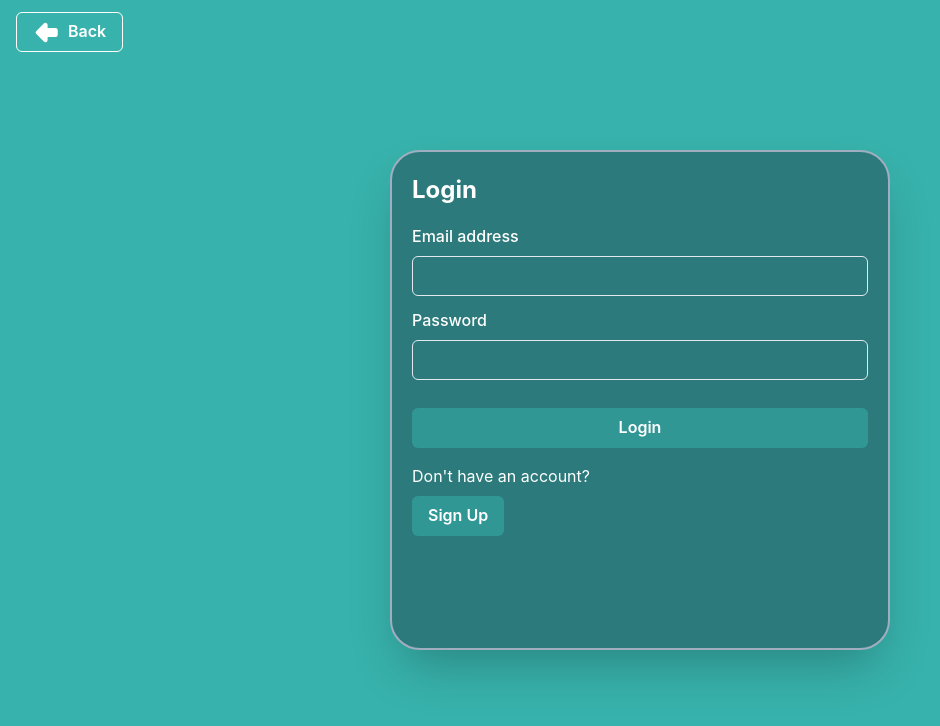
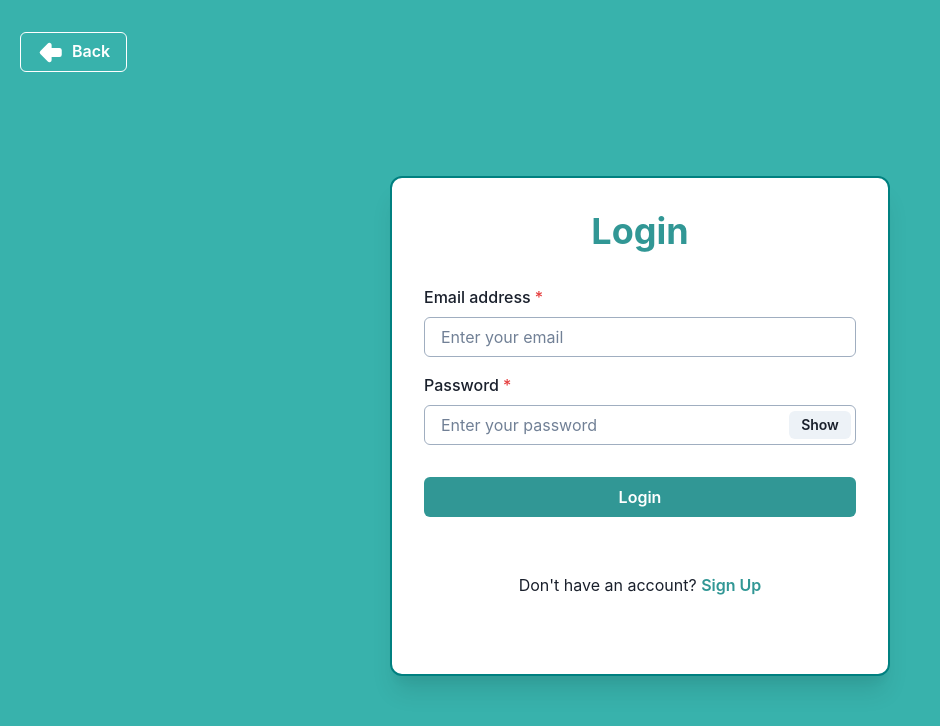
Before and after one commit to htripathi12/chess-nexus, a React (Create React App) app: page /login in a window 1280 px wide. Shown: the top 726 px of the page, without its empty margins (0-940 px from the left). Built offline with nearby package versions, Linux system fonts and the light colour scheme.

Commit message:
revamped routing and styling for signup/login completed

```diff
--- a/src/pages/Login.js
+++ b/src/pages/Login.js
@@ -1,13 +1,17 @@
 import React, { useState } from 'react';
 import Axios from 'axios';
 import { useNavigate } from 'react-router-dom';
-import { Container, AbsoluteCenter, Button, FormControl, FormLabel, Input, Stack, Text} from '@chakra-ui/react';
+import { Box, Container, VStack, Button, FormControl, FormLabel,
+  Input, Text, Heading, useToast, InputGroup, InputRightElement
+} from '@chakra-ui/react';
 import BackButton from '../components/BackButton';
 
 function Login() {
     const [email, setEmail] = useState('');
     const [password, setPassword] = useState('');
+    const [showPassword, setShowPassword] = useState(false);
     const navigate = useNavigate();
+    const toast = useToast();
 
     const handleLogin = (e) => {
         e.preventDefault();
@@ -16,39 +20,99 @@ function Login() {
             password: password,
         }).then((response) => {
             console.log(response);
+            toast({
+                title: "Login successful.",
+                description: "You've been logged in.",
+                status: "success",
+                duration: 3000,
+                isClosable: true,
+            });
         }).catch((error) => {
             console.error('There was an error!', error);
+            toast({
+                title: "An error occurred.",
+                description: "Unable to log in.",
+                status: "error",
+                duration: 3000,
+                isClosable: true,
+            });
         });
     }
 
     return (
-        <>
+        <Box minHeight="100vh" py={12}>
+            <Box position="absolute" top="20px" left="20px">
                 <BackButton />
-        <AbsoluteCenter>
-            <Container bg='teal.600' borderRadius="30" w='500px' h='500px' color="white" p={5} shadow="2xl" border="2px" borderColor="gray.400">
-                <Text fontSize="2xl" fontWeight="bold" mb={4}>Login</Text>
+            </Box>
+            <Container position="relative" display="flex" justifyContent="center" pt={32}>
+                <VStack
+                    spacing={8}
+                    bg="white"
+                    boxShadow="xl"
+                    borderRadius="xl"
+                    border={{ base: 'none', md: '2px solid #008080' }}
+                    p={8}
+                    height="500px"
+                    width="500px"
+                    align="stretch"
+                >
+                    <Heading textAlign="center" color="teal.500">Login</Heading>
                     <form onSubmit={handleLogin}>
-                    <Stack spacing={3}>
-                        <FormControl id="loginEmail">
+                        <VStack spacing={4}>
+                            <FormControl id="loginEmail" isRequired>
                                 <FormLabel>Email address</FormLabel>
-                            <Input type="email" value={email} onChange={e => setEmail(e.target.value)} />
+                                <Input
+                                    type="email"
+                                    value={email}
+                                    onChange={e => setEmail(e.target.value)}
+                                    placeholder="Enter your email"
+                                    focusBorderColor="teal.400"
+                                    borderColor="gray.400"
+                                />
                             </FormControl>
-                        <FormControl id="loginPassword">
+                            <FormControl id="loginPassword" isRequired>
                                 <FormLabel>Password</FormLabel>
-                            <Input type="password" value={password} onChange={e => setPassword(e.target.value)} />
+                                <InputGroup>
+                                    <Input
+                                        type={showPassword ? "text" : "password"}
+                                        value={password}
+                                        onChange={e => setPassword(e.target.value)}
+                                        placeholder="Enter your password"
+                                        focusBorderColor="teal.400"
+                                        borderColor="gray.400"
+                                    />
+                                    <InputRightElement width="4.5rem">
+                                        <Button h="1.75rem" size="sm" onClick={() => setShowPassword(!showPassword)}>
+                                            {showPassword ? "Hide" : "Show"}
+                                        </Button>
+                                    </InputRightElement>
+                                </InputGroup>
                             </FormControl>
-                        <Button mt={4} colorScheme="teal" type="submit" _hover={{ bg: "teal.800" }}>
+                            <Button
+                                mt={4}
+                                colorScheme="teal"
+                                type="submit"
+                                width="full"
+                                _hover={{ bg: "teal.600" }}
+                            >
                                 Login
                             </Button>
-                    </Stack>
+                        </VStack>
                     </form>
-                <Text mt={4}>Don't have an account?</Text>
-                <Button mt={2} colorScheme="teal" onClick={() => navigate('/signup')} _hover={{ bg: "teal.800" }}>
+                    <Text textAlign="center" mt={6}>
+                        Don't have an account?{" "}
+                        <Button
+                            variant="link"
+                            color="teal.500"
+                            onClick={() => navigate('/signup')}
+                            _hover={{ color: "teal.600" }}
+                        >
                             Sign Up
                         </Button>
+                    </Text>
+                </VStack>
             </Container>
-        </AbsoluteCenter>
-        </>
+        </Box>
     );
 }
 
--- a/src/pages/Signup.js
+++ b/src/pages/Signup.js
@@ -1,15 +1,120 @@
-import React from 'react';
-import { Link as RouterLink } from 'react-router-dom';
-import { Button, Text, Link } from '@chakra-ui/react';
+import React, { useState } from 'react';
+import Axios from 'axios';
+import { useNavigate } from 'react-router-dom';
+import {
+  Box, Container, VStack, Button, FormControl, FormLabel,
+  Input, Text, Heading, useToast, InputGroup, InputRightElement
+} from '@chakra-ui/react';
 import BackButton from '../components/BackButton';
 
+function Signup() {
+    const [email, setEmail] = useState('');
+    const [password, setPassword] = useState('');
+    const [showPassword, setShowPassword] = useState(false);
+    const navigate = useNavigate();
+    const toast = useToast();
 
-function Signup() {
+    const handleSignup = (e) => {
+        e.preventDefault();
+        Axios.post('http://localhost:8080/signup', {
+            email: email,
+            password: password,
+        }).then((response) => {
+            console.log(response);
+            toast({
+                title: "Account created.",
+                description: "We've created your account for you.",
+                status: "success",
+                duration: 3000,
+                isClosable: true,
+            });
+            navigate('/login');
+        }).catch((error) => {
+            console.error('There was an error!', error);
+            toast({
+                title: "An error occurred.",
+                description: "Unable to create your account.",
+                status: "error",
+                duration: 3000,
+                isClosable: true,
+            });
+        });
+    }
+
     return (
-        <div>
-            <BackButton />
-            <h1>Signup</h1>
-        </div>
+        <Box minHeight="100vh" py={12}>
+            <Box position="absolute" top="20px" left="20px">
+                <BackButton />
+            </Box>
+            <Container position="relative" display="flex" justifyContent="center" pt={32}>
+                <VStack
+                    spacing={8}
+                    bg="white"
+                    boxShadow="xl"
+                    borderRadius="xl"
+                    border={{ base: 'none', md: '2px solid #008080' }}
+                    p={8}
+                    height="500px"
+                    width="500px"
+                    align="stretch"
+                >
+                    <Heading textAlign="center" color="teal.500">Sign Up</Heading>
+                    <form onSubmit={handleSignup}>
+                        <VStack spacing={4}>
+                            <FormControl id="signupEmail" isRequired>
+                                <FormLabel>Email address</FormLabel>
+                                <Input
+                                  type="email"
+                                  value={email}
+                                  onChange={e => setEmail(e.target.value)}
+                                  placeholder="Enter your email"
+                                  focusBorderColor="teal.400"
+                                  borderColor="gray.400"
+                                />
+                            </FormControl>
+                            <FormControl id="signupPassword" isRequired>
+                                <FormLabel>Password</FormLabel>
+                                <InputGroup>
+                                    <Input
+                                        type={showPassword ? "text" : "password"}
+                                        value={password}
+                                        onChange={e => setPassword(e.target.value)}
+                                        placeholder="Enter your password"
+                                        focusBorderColor="teal.400"
+                                        borderColor="gray.400"
+                                    />
+                                    <InputRightElement width="4.5rem">
+                                        <Button h="1.75rem" size="sm" onClick={() => setShowPassword(!showPassword)}>
+                                            {showPassword ? "Hide" : "Show"}
+                                        </Button>
+                                    </InputRightElement>
+                                </InputGroup>
+                            </FormControl>
+                            <Button
+                                mt={4}
+                                colorScheme="teal"
+                                type="submit"
+                                width="full"
+                                _hover={{ bg: "teal.600" }}
+                            >
+                                Sign Up
+                            </Button>
+                        </VStack>
+                    </form>
+                    <Text textAlign="center" mt={6}>
+                        Already have an account?{" "}
+                        <Button
+                            variant="link"
+                            color="teal.500"
+                            onClick={() => navigate('/login')}
+                            _hover={{ color: "teal.600" }}
+                        >
+                            Login
+                        </Button>
+                    </Text>
+                </VStack>
+            </Container>
+        </Box>
     );
 }
 
```
Lines whose indentation alone changed are shown as unchanged.
